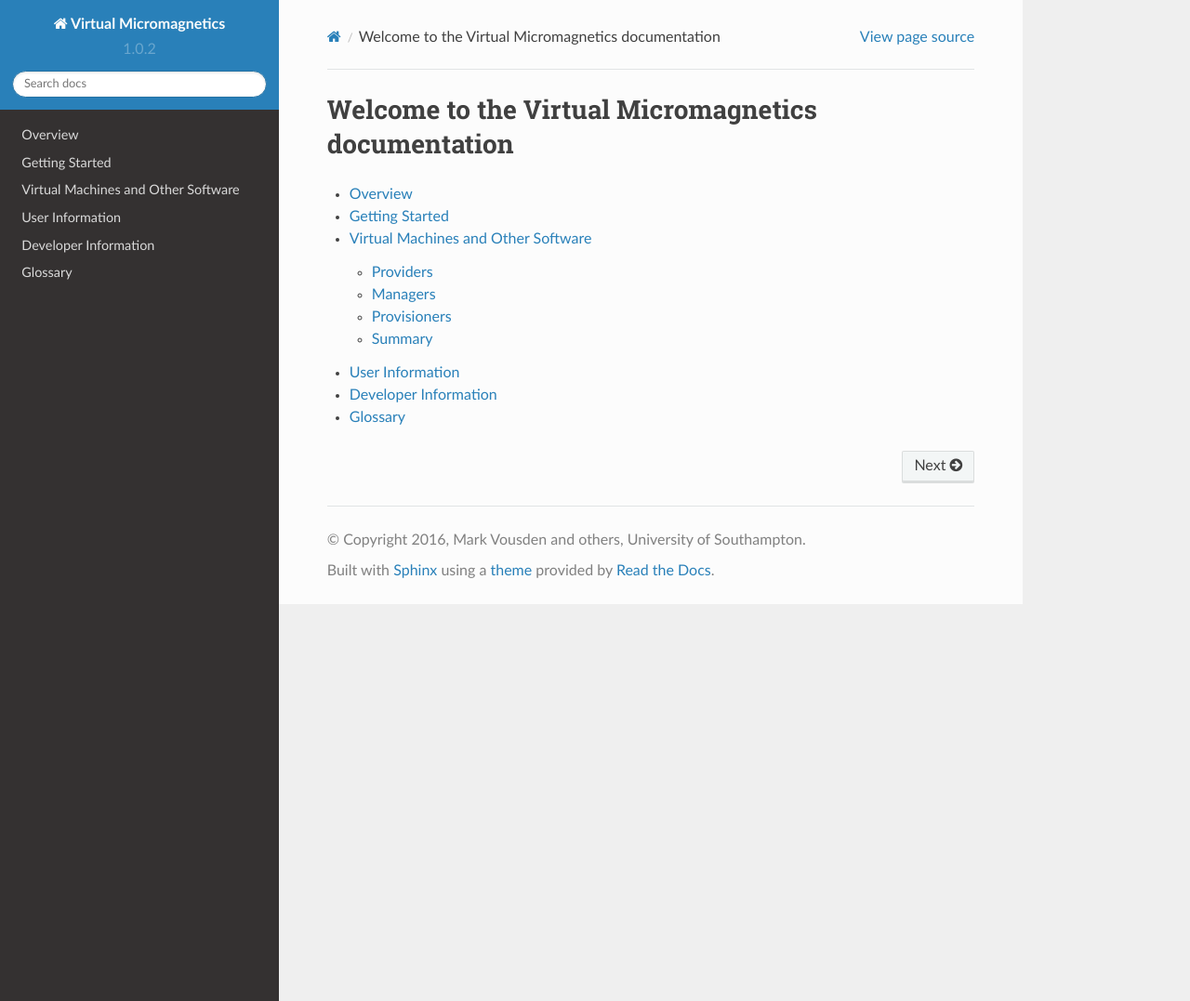
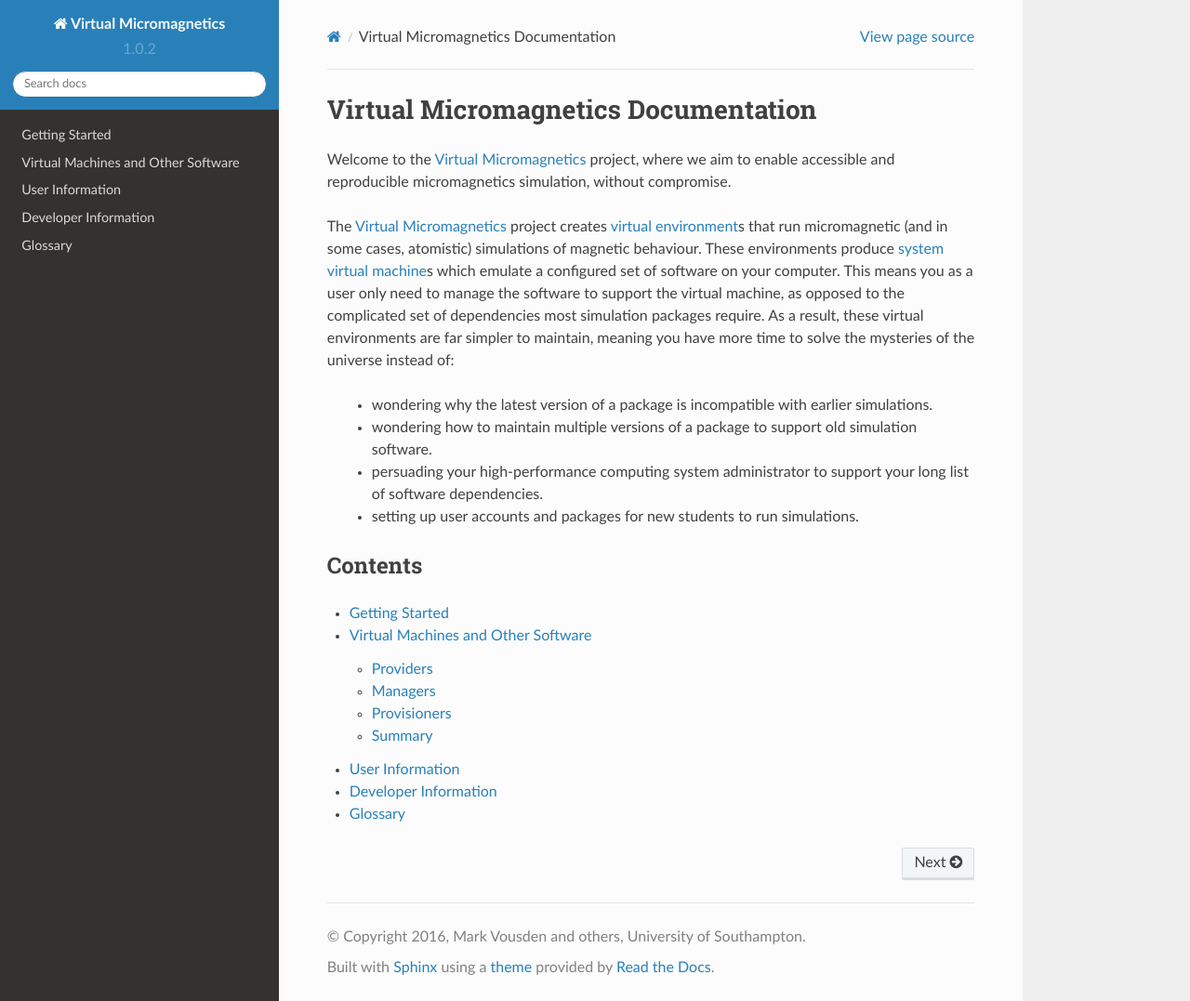
Before and after one commit to computationalmodelling/virtualmicromagnetics, a Sphinx documentation site: the page built from docs/index.rst, in a window 1280 px wide and 1077 px high. Shown: the whole window at 93% size. Built offline with Sphinx 7.4.7 and the Read the Docs theme 2.0.0, drawn with Linux system fonts in a browser that asks for light colours.

Commit message:
DOC-026: Move overview to the index page, above the comments.

```diff
--- a/docs/index.rst
+++ b/docs/index.rst
@@ -1,8 +1,34 @@
-Welcome to the Virtual Micromagnetics documentation
-===================================================
+Virtual Micromagnetics Documentation
+====================================
+
+Welcome to the :term:`Virtual Micromagnetics` project, where we aim to enable
+accessible and reproducible micromagnetics simulation, without compromise.
+
+The :term:`Virtual Micromagnetics` project creates :term:`virtual
+environment`\s that run micromagnetic (and in some cases, atomistic)
+simulations of magnetic behaviour. These environments produce :term:`system
+virtual machine`\s which emulate a configured set of software on your
+computer. This means you as a user only need to manage the software to support
+the virtual machine, as opposed to the complicated set of dependencies most
+simulation packages require. As a result, these virtual environments are far
+simpler to maintain, meaning you have more time to solve the mysteries of the
+universe instead of:
+
+ - wondering why the latest version of a package is incompatible with earlier
+   simulations.
+
+ - wondering how to maintain multiple versions of a package to support old
+   simulation software.
+
+ - persuading your high-performance computing system administrator to support
+   your long list of software dependencies.
+
+ - setting up user accounts and packages for new students to run simulations.
+
+Contents
+--------
 
 .. toctree::
-   introduction
    getting-started
    virtual-machine-software
    user-information
```
Also changed, not shown: docs/introduction.rst (deleted, +0 -28 lines).
